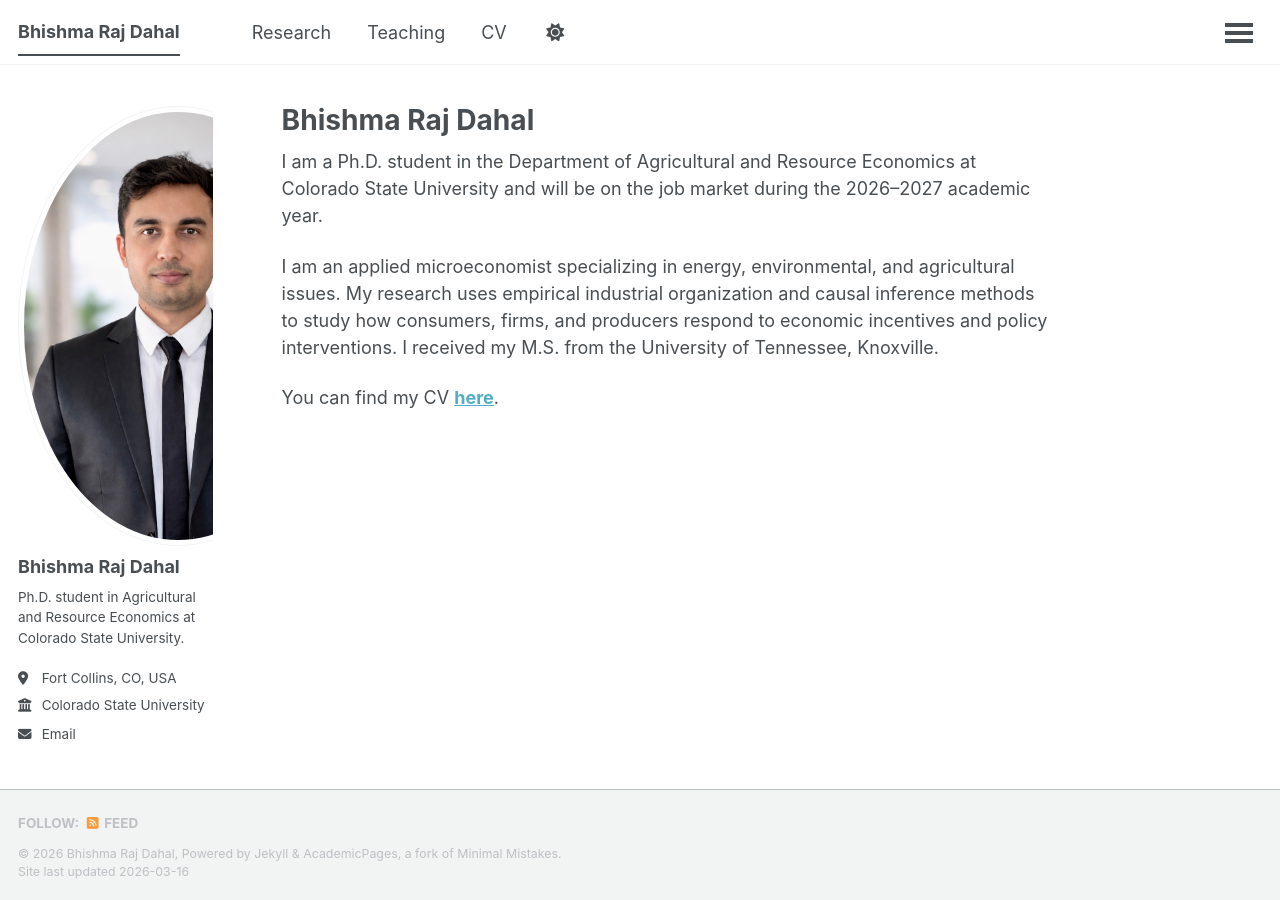
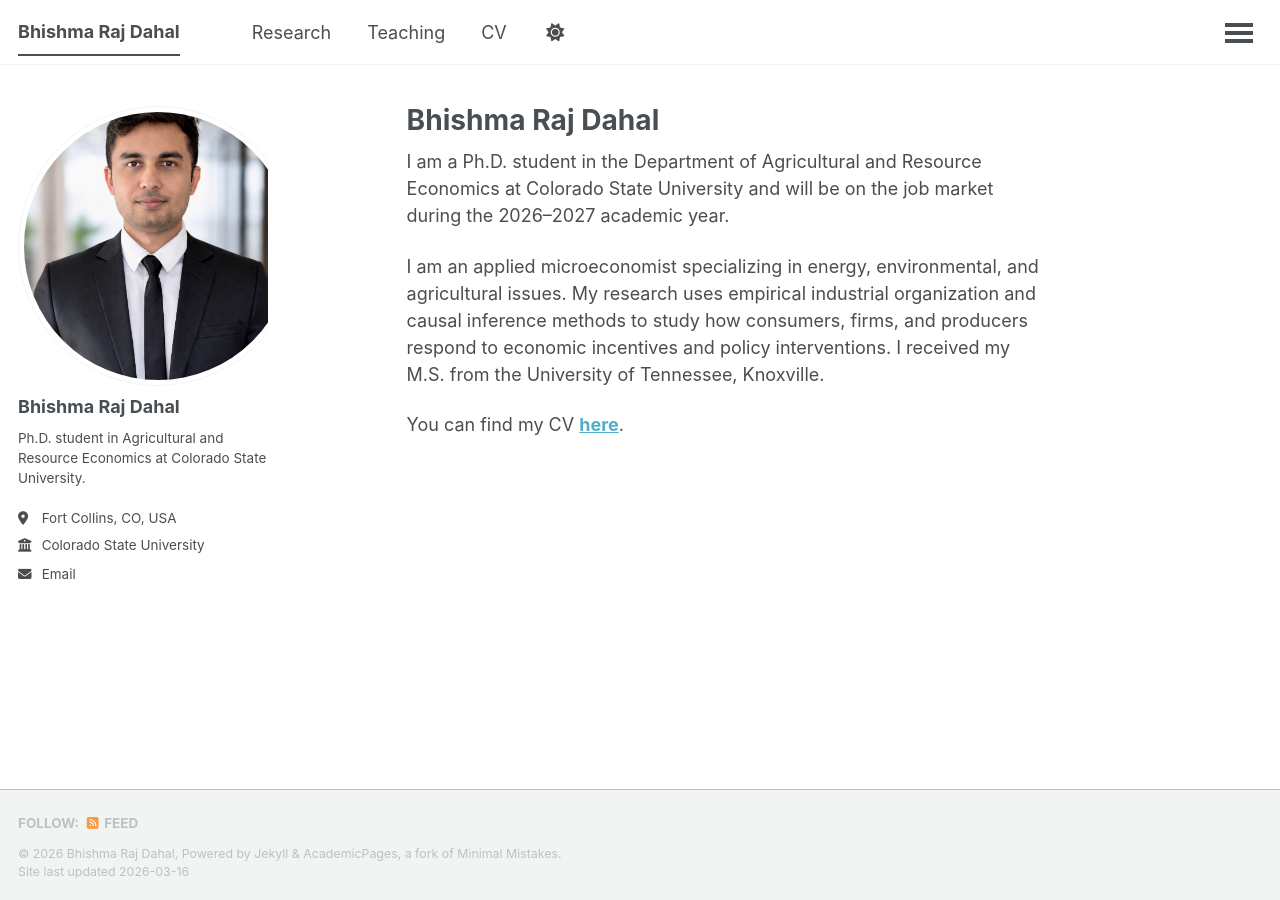
Before and after one commit to bhishmarajdahal/bhishmarajdahal.github.io, a Jekyll site: the page built from _pages/about.md, in a window 1280 px wide. Built offline with Jekyll 4.4.1, drawn with Linux system fonts in a browser that asks for light colours; a script that is not in the unit is left out.

Commit message:
Update main.scss

```diff
--- a/assets/css/main.scss
+++ b/assets/css/main.scss
@@ -42,13 +42,30 @@
     "vendor/font-awesome/brands"
 ;
 
-/* ===== Enlarge author profile photo (FORCED override) ===== */
+
+/* ===== Avatar: larger but professional ===== */
 .sidebar .author__avatar {
-  width: 320px !important;        /* change to 300 if too large */
-  max-width: 320px !important;
+  width: 280px !important;
+  max-width: 280px !important;
 }
 
 .sidebar .author__avatar img {
-  width: 100% !important;
-  height: auto !important;
+  width: 280px !important;
+  height: 280px !important;
+  object-fit: cover !important;
+  border-radius: 50% !important;
 }
+
+
+/* ===== Push bio text more to the right ===== */
+@media (min-width: 1024px) {
+
+  .sidebar {
+    width: 27% !important;
+  }
+
+  .page {
+    width: 73% !important;
+  }
+
+}
```
